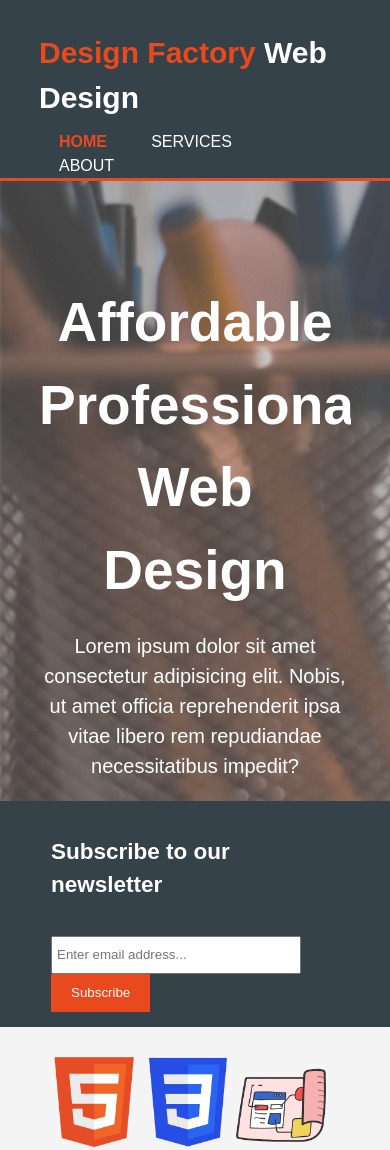
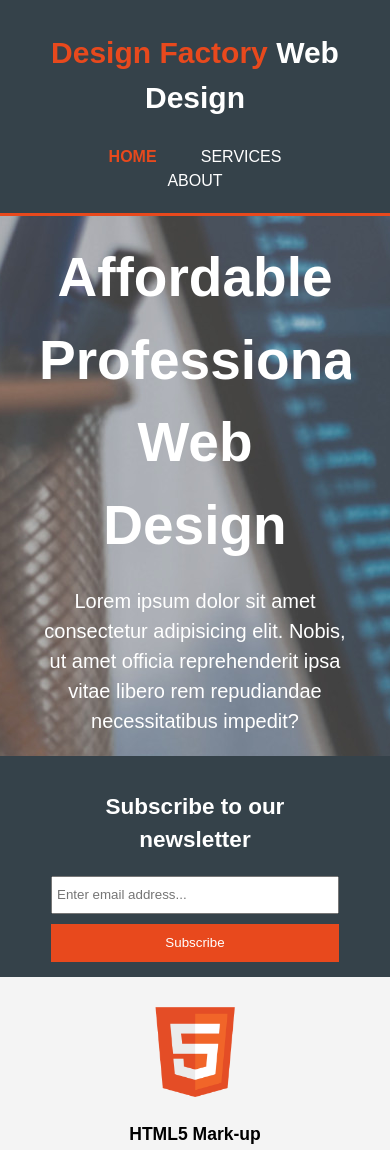
Before and after one commit to barrosdaniel/P_241018_Web_Design_Agency_Website, a plain HTML site: page index.html in a window 390 px wide. Shown: the top 1150 px of the page. Drawn offline with Linux system fonts and the light colour scheme.

Commit message:
feature: add reponsive design

```diff
--- a/CSS/styles.css
+++ b/CSS/styles.css
@@ -73,11 +73,12 @@ header #branding {
 
 header #branding h1 {
   margin: 0;
+  margin-bottom: 25px;
 }
 
 header nav {
   float: right;
-  margin-top: 10px;
+  margin-top: 13px;
 }
 
 header .highlight,
@@ -97,9 +98,8 @@ header a:hover {
 }
 
 #showcase h1 {
-  margin-top: 100px;
+  margin: 100px 0 10px 0;
   font-size: 55px;
-  margin-bottom: 10px;
 }
 
 #showcase p {
@@ -179,8 +179,10 @@ aside#sidebar h3 {
 
 aside#sidebar .quote input,
 aside#sidebar .quote textarea {
-  width: 90%;
+  width: 100%;
+  height: 38px;
   padding: 5px;
+  margin-bottom: 10px;
 }
 
 
@@ -197,3 +199,52 @@ ul#services li {
 footer p {
   margin: 0;
 }
+
+
+/* Media queries */
+/* Reponsive design rules - Tablet */
+@media (max-width: 768px) {
+
+  header #branding,
+  header nav,
+  header nav li,
+  #newsletter h1,
+  #newsletter form,
+  #technologies .tech-box,
+  article#main-col,
+  aside#sidebar {
+    float: none;
+    text-align: center;
+    width: 100%;
+  }
+
+  header {
+    padding-bottom: 20px;
+  }
+
+  #showcase {
+    background: url('../IMG/showcase.jpg') no-repeat -350px -350px;
+  }
+
+  #showcase h1 {
+    margin: 20px 0;
+  }
+
+  #newsletter button,
+  .quote button {
+    display: block;
+    width: 100%;
+  }
+
+  #newsletter form input[type="email"],
+  form.quote input,
+  form.quote textarea {
+    width: 100%;
+    margin-bottom: 10px;
+  }
+
+  article#main-col {
+    padding: 0;
+  }
+
+}
```
